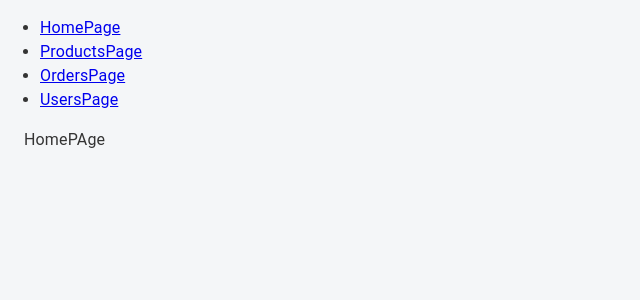
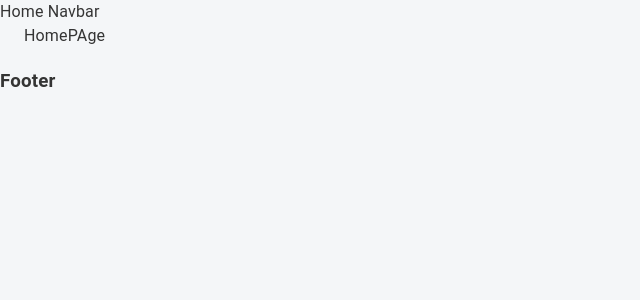
Before and after one commit to ismatbektaylonov-boop/burak-react, a React (Create React App) app: page / in a window 1280 px wide. Shown: the top 300 px of the page, without its empty margins (0-640 px from the left). Built offline with nearby package versions, Linux system fonts and the light colour scheme.

Commit message:
feat: develop header and footer components

```diff
--- a/src/app/App.tsx
+++ b/src/app/App.tsx
@@ -2,34 +2,24 @@
 // import Button from '@mui/material/Button'
 import '../css/app.css'
 // import { RippleBadge } from './MaterialTheme/styled'
-import { Link, Route, Switch } from 'react-router-dom'
+import { Route, Switch, useLocation } from 'react-router-dom'
+import { Footer } from './components/footer'
+import { HomeNavbar } from './components/headers/HomeNavbar'
+import { OtherNavbar } from './components/headers/OtherNavbar'
 import { HomePage } from './screens/homePage'
 import { OrdersPage } from './screens/ordersPage'
 import { ProductsPage } from './screens/productsPage'
 import { UserPage } from './screens/userPage'
 
 function App() {
+	const location = useLocation()
+	console.log('====================================')
+	console.log(location)
+	console.log('====================================')
+
 	return (
-		<div>
-			<nav>
-				<ul>
-					<li>
-						<Link to='/'>HomePage</Link>
-					</li>
-					<li>
-						<Link to='/products'>ProductsPage</Link>
-					</li>
-					<li>
-						<Link to='orders'>OrdersPage</Link>
-					</li>
-					<li>
-						<Link to='/member-page'>UsersPage</Link>
-					</li>
-				</ul>
-			</nav>
-
-			{/* A <Switch> looks through its children <Route>s and
-            renders the first one that matches the current URL. */}
+		<>
+			{location.pathname === '/' ? <HomeNavbar /> : <OtherNavbar />}
 			<Switch>
 				<Route path='/products'>
 					<ProductsPage />
@@ -44,7 +34,8 @@ function App() {
 					<HomePage />
 				</Route>
 			</Switch>
-		</div>
+			<Footer />
+		</>
 	)
 }
 
--- /dev/null
+++ b/src/app/components/footer/index.tsx
@@ -0,0 +1,7 @@
+export function Footer() {
+	return (
+		<div>
+			<h3> Footer</h3>
+		</div>
+	)
+}
--- /dev/null
+++ b/src/app/components/headers/HomeNavbar.tsx
@@ -0,0 +1,3 @@
+export function HomeNavbar() {
+	return <div>Home Navbar</div>
+}
--- /dev/null
+++ b/src/app/components/headers/OtherNavbar.tsx
@@ -0,0 +1,3 @@
+export function OtherNavbar() {
+	return <div>Other Navbar</div>
+}
```
